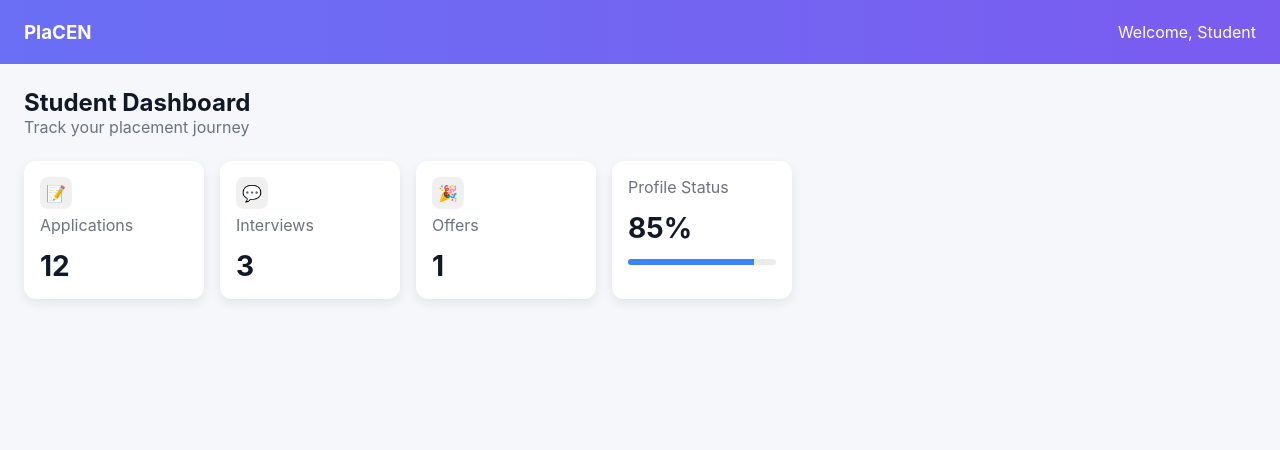
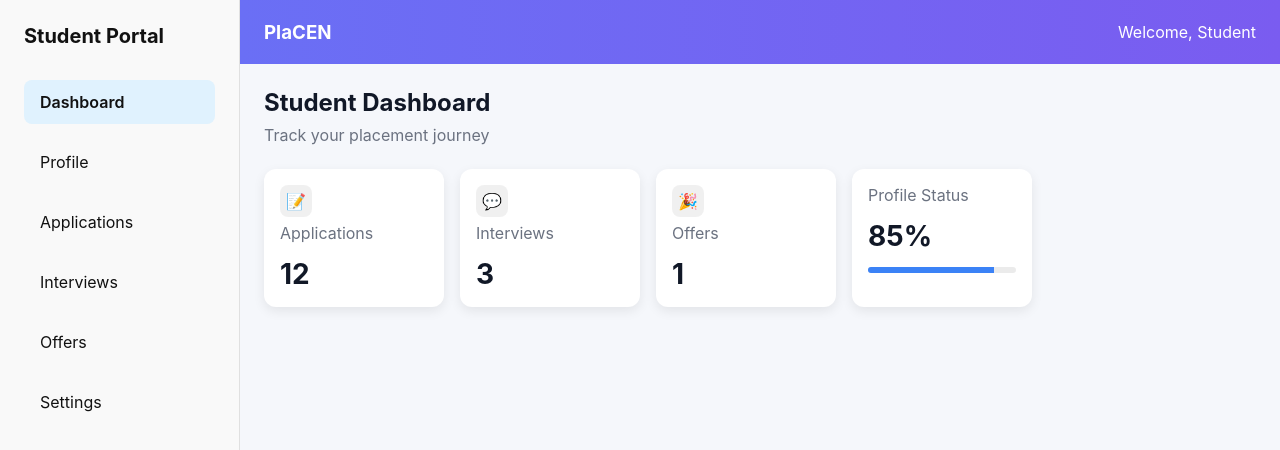
Before and after one commit to Shehbaaz297/PLACEN-ai-platform, a React app in the folder frontend/: page /student/dashboard in a window 1280 px wide. Shown: the top 450 px of the page. Built offline with nearby package versions, Linux system fonts and the light colour scheme; the HTML template or start-up script is replaced by a standard one.

Commit message:
Add sidebar and structured dashboard layout

```diff
--- /dev/null
+++ b/frontend/src/components/Sidebar.jsx
@@ -0,0 +1,57 @@
+// Create a Sidebar component for a student dashboard.
+// Include a vertical navigation with items:
+// Dashboard, Profile, Applications, Interviews, Offers, Settings.
+// Design: fixed width, light background, subtle border-right,
+// active item highlight, clean spacing.
+// Use inline styles or existing CSS variables.
+// No routing logic yet, just UI.
+
+
+import React from 'react';
+function Sidebar() {
+  return (
+    <div
+      style={{
+        width: '240px',
+        height: '100vh',
+        background: 'var(--sidebar-bg, #f9f9f9)',
+        borderRight: '1px solid var(--border-color, #e0e0e0)',
+        display: 'flex',
+        flexDirection: 'column',
+        padding: '24px',
+        boxSizing: 'border-box'
+      }}
+    >
+      <h1
+        style={{
+          fontSize: '20px',
+          fontWeight: '700',
+          marginBottom: '32px',
+          color: 'var(--text-primary, #111)'
+        }}
+      >
+        Student Portal
+      </h1>
+      <nav style={{ display: 'flex', flexDirection: 'column', gap: '16px' }}>
+        {['Dashboard', 'Profile', 'Applications', 'Interviews', 'Offers', 'Settings'].map((item) => (
+          <div
+            key={item}
+            style={{
+              padding: '12px 16px',
+              borderRadius: '8px',
+              cursor: 'pointer',
+              color: 'var(--text-primary, #111)',
+              background: item === 'Dashboard' ? 'var(--accent-bg, #e0f2fe)' : 'transparent',
+              fontWeight: item === 'Dashboard' ? '600' : '400'
+            }}
+          >
+            {item}
+          </div>
+        ))}
+      </nav>
+    </div>
+  );
+}
+
+export default Sidebar;
+// is it done?
--- a/frontend/src/components/StatCard.jsx
+++ b/frontend/src/components/StatCard.jsx
@@ -64,4 +64,5 @@ function StatCard({ title, value, icon, progress }) {
   );
 }
 
+
 export default StatCard;
--- a/frontend/src/layouts/DashboardLayout.jsx
+++ b/frontend/src/layouts/DashboardLayout.jsx
@@ -1,14 +1,23 @@
 import Navbar from '../components/Navbar';
+import Sidebar from '../components/Sidebar';
 
 function DashboardLayout({ children }) {
   return (
-    <div>
-      <Navbar />
-      <div style={{ padding: '24px' }}>
-        {children}
+    <div style={{ display: 'flex', height: '100vh' }}>
+      <Sidebar />
+      <div style={{ flex: 1, display: 'flex', flexDirection: 'column' }}>
+        <Navbar />
+        <div style={{ padding: '24px', flex: 1, overflowY: 'auto' }}>
+          {children}
+        </div>
       </div>
     </div>
   );
 }
+// Adjust StudentDashboard layout spacing to fit sidebar layout.
+// Ensure stat cards wrap properly on smaller screens.
+// Keep heading and stat cards inside the main content area.
+
+
 
 export default DashboardLayout;
--- a/frontend/src/pages/StudentDashboard.jsx
+++ b/frontend/src/pages/StudentDashboard.jsx
@@ -4,13 +4,14 @@ import StatCard from '../components/StatCard';
 function StudentDashboard() {
   return (
     <DashboardLayout>
-      <h2>Student Dashboard</h2>
-      <p style={{ color: 'var(--text-muted)' }}>
+      <h2 style={{ margin: 0 }}>Student Dashboard</h2>
+      <p style={{ color: 'var(--text-muted)', marginTop: '8px' }}>
         Track your placement journey
       </p>
 
       <div style={{
         display: 'flex',
+        flexWrap: 'wrap',
         gap: '16px',
         marginTop: '24px'
       }}>
```
